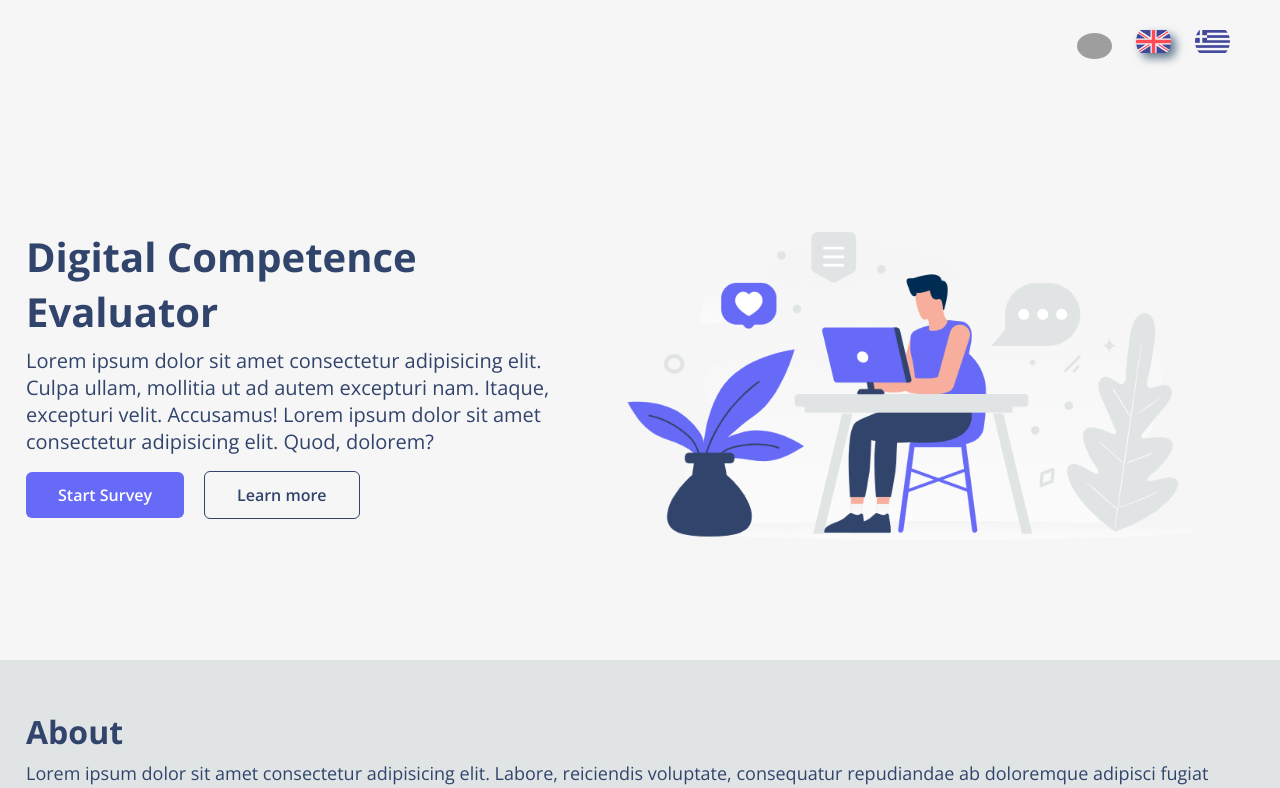
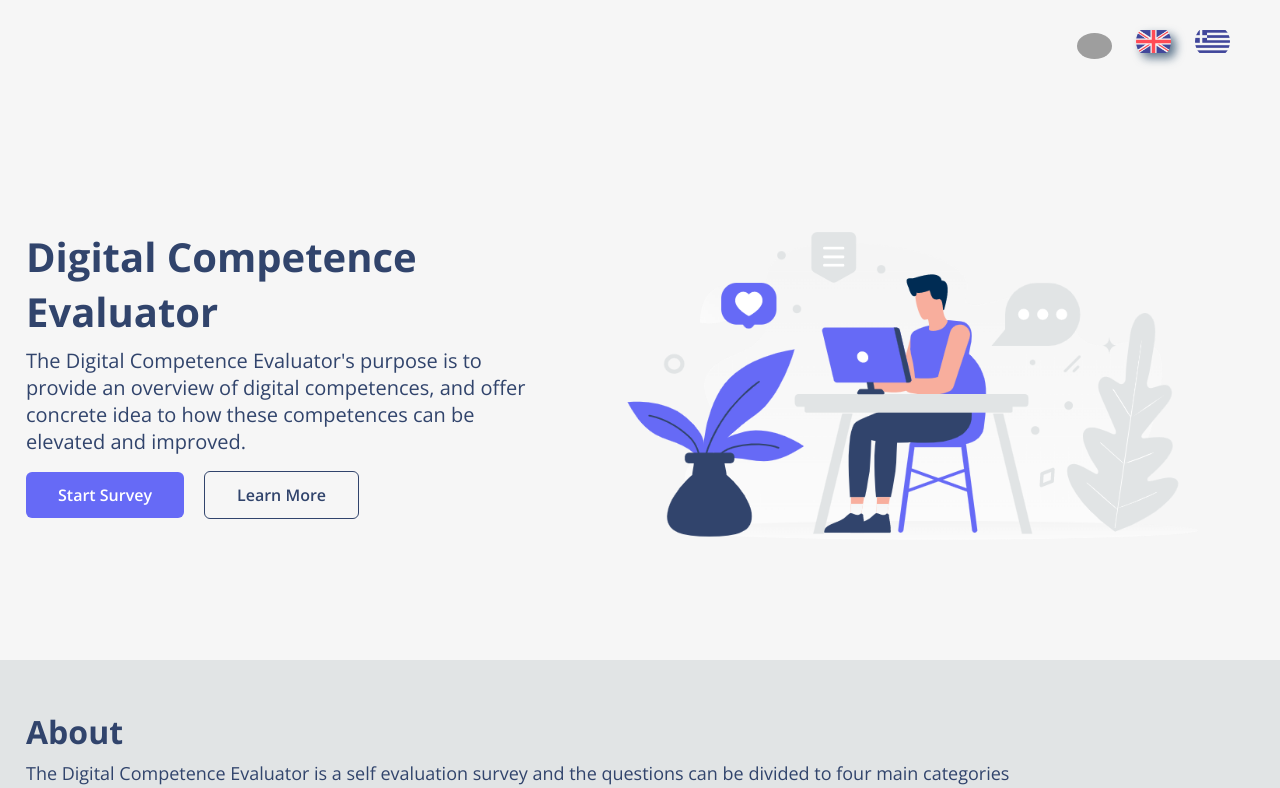
Before and after one commit to konstantinosTabakis/digital-competence-evaluator, a React (Create React App) app: page / in a window 1280 px wide. Shown: the top 788 px of the page. Built offline with nearby package versions, Linux system fonts and the light colour scheme; grey boxes are pictures that could not be loaded.

Commit message:
adding language support functionality

```diff
--- a/src/components/Header.js
+++ b/src/components/Header.js
@@ -4,6 +4,7 @@ import home from '../assets/img/home.png'
 import { useContext, useState } from 'react'
 import EvaluatorContext from '../context/EvaluatorContext'
 import questions from '../data/questions'
+import content from '../data/content'
 import { Link } from 'react-router-dom'
 
 function Header() {
@@ -13,7 +14,7 @@ function Header() {
     // Language change method
     const handleChange = (e) => {
         setActiveItem(e.target.id)
-        dispatch({ type: 'SET_LANGUAGE', language: e.target.id, questions: questions[e.target.id] })
+        dispatch({ type: 'SET_LANGUAGE', language: e.target.id, questions: questions[e.target.id], content: content[e.target.id] })
     }
 
     return (
--- a/src/components/charts/VerticalBar.js
+++ b/src/components/charts/VerticalBar.js
@@ -1,8 +1,40 @@
-import React from 'react'
+import {
+    Chart as ChartJS,
+    CategoryScale,
+    LinearScale,
+    BarElement,
+    Title,
+    Tooltip,
+    Legend,
+} from 'chart.js';
+import { Bar } from 'react-chartjs-2'
 
-function VerticalBar() {
+ChartJS.register(
+    CategoryScale,
+    LinearScale,
+    BarElement,
+    Title,
+    Tooltip,
+    Legend
+)
+const options =
+{
+    responsive: true,
+    maintainAspectRatio: false,
+    plugins: {
+        legend: {
+            display: false
+        },
+        // title: {
+        //     display: true,
+        //     text: 'Chart.js Bar Chart',
+        // },
+    },
+};
+
+function VerticalBar({ data }) {
     return (
-        <div>VerticalBar</div>
+        <Bar options={options} data={data}/>
     )
 }
 
--- a/src/context/EvaluatorContext.js
+++ b/src/context/EvaluatorContext.js
@@ -1,12 +1,14 @@
 import { createContext, useReducer } from "react"
 import EvaluatorReducer from "./EvaluatorReducer"
 import questions from '../data/questions'
+import content from "../data/content"
 
 const EvaluatorContext = createContext()
 
 export const EvaluatorProvider = ({ children }) => {
     const initialState = {
         language: 'en',
+        content: content.en,
         questions: questions.en,
         lastPage: Math.ceil(questions.en.length/5),
         results:[]
--- a/src/context/EvaluatorReducer.js
+++ b/src/context/EvaluatorReducer.js
@@ -5,7 +5,8 @@ const EvaluatorReducer = (state, action) => {
             return {
                 ...state,
                 language: action.language,
-                questions: action.questions
+                questions: action.questions,
+                content: action.content
             }
         case 'ADD_RESULT':
             return {
--- a/src/data/content.js
+++ b/src/data/content.js
@@ -0,0 +1,48 @@
+const content = {
+    'en':{
+        'hero-text': "The Digital Competence Evaluator's purpose is to provide an overview of digital competences, and offer concrete idea to how these competences can be elevated and improved.",
+        'home-cta-primary': 'Start Survey',
+        'home-cta-secondary': 'Learn More',
+        'about-title': 'About',
+        'about-text': 'The Digital Competence Evaluator is a self evaluation survey and the questions can be divided to four main categories',
+        'category1': 'Information',
+        'category1-text': 'Ability to identify, locate, retrieve, store, organise and analyse digital information and evaluate relevance and purpose.',
+        'category2': 'Communication',
+        'category2-text': 'Ability to communicate, collaborate, interact with and participate in virtual teams and networks as well as make use of appropriate media, tone and behavior.',
+        'category3': 'Production',
+        'category3-text': 'Ability to create, configure, and edit digital content, solve digital problems and explore new ways to take advantage of technology.',
+        'category4': 'Safety',
+        'category4-text': 'Ability to use digital technology safely and sustainably in relation to data, identity and work injuries and to pay attention to legal consequences, rights and duties.',
+        'next-btn': 'Next',
+        'previous-btn': 'Back',
+        'submit-btn': 'Submit',
+        'overview-title': 'Overview',
+        'overview-btn': 'Generate Chart',
+        'results-title': 'Results',
+        'results-total': 'Total'
+    },
+    'el':{
+        'hero-text': "Ο σκοπός του Digital Competence Evaluator είναι να παρέχει μια επισκόπηση των ψηφιακών ικανοτήτων και να προσφέρει συγκεκριμένη ιδέα για το πώς αυτές οι ικανότητες μπορούν να αυξηθούν και να βελτιωθούν.",
+        'home-cta-primary': 'Έναρξη Έρευνας',
+        'home-cta-secondary': 'Μάθε Περισσότερα',
+        'about-title': 'Σχετικά',
+        'about-text': 'Το Digital Competence Evaluator είναι μια έρευνα αυτοαξιολόγησης και οι ερωτήσεις μπορούν να χωριστούν σε τέσσερις κύριες κατηγορίες',
+        'category1': 'Πληροφορίες',
+        'category1-text': 'Ικανότητα αναγνώρισης, εντοπισμού, ανάκτησης, αποθήκευσης, οργάνωσης και ανάλυσης ψηφιακών πληροφοριών και αξιολόγησης της συνάφειας και του σκοπού.',
+        'category2': 'Επικοινωνία',
+        'category2-text': 'Ικανότητα επικοινωνίας, συνεργασίας, αλληλεπίδρασης και συμμετοχής σε εικονικές ομάδες και δίκτυα καθώς και χρήση κατάλληλων μέσων, τόνου και συμπεριφοράς.',
+        'category3': 'Παραγωγή',
+        'category3-text': 'Δυνατότητα δημιουργίας, διαμόρφωσης και επεξεργασίας ψηφιακού περιεχομένου, επίλυσης ψηφιακών προβλημάτων και διερεύνησης νέων τρόπων αξιοποίησης της τεχνολογίας.',
+        'category4': 'Ασφάλεια',
+        'category4-text': 'Ικανότητα ασφαλούς και βιώσιμης χρήσης της ψηφιακής τεχνολογίας σε σχέση με δεδομένα, ταυτότητα και εργασιακούς τραυματισμούς και προσοχή σε νομικές συνέπειες, δικαιώματα και υποχρεώσεις.',
+        'next-btn': 'Επόμενο',
+        'previous-btn': 'Πίσω',
+        'submit-btn': 'Υποβολή',
+        'overview-title': 'Προεπισκόπηση',
+        'overview-btn':'Δημιουργία Γραφήματος',
+        'results-title': 'Αποτελέσματα',
+        'results-total': 'Σύνολο'
+    }
+}
+
+export default content
--- a/src/data/questions.js
+++ b/src/data/questions.js
@@ -140,6 +140,18 @@ const questions ={
             category: 'safety',
             example: 'Feel safe when using, for example, credit card details, home address or social security number'
         },
+        {
+            id: 11,
+            title: 'I can do an in-depth search for information and the digital footprints of me and others',
+            category: 'safety',
+            example: 'Know how to search for and find personal data such as profile photo, previous comments, address, job, education etc.'
+        },
+        {
+            id: 12,
+            title: 'I have good strategies for creating and remembering (or saving) passwords',
+            category: 'safety',
+            example: "For example, having a good habit of creating passwords using symbols, numbers, uppercase letters, and without using the name of family or pets"
+        },
 
 
     ]
--- a/src/pages/Home.js
+++ b/src/pages/Home.js
@@ -4,8 +4,12 @@ import information from '../assets/img/information.png'
 import communication from '../assets/img/communication.png'
 import production from '../assets/img/production.png'
 import { Link } from 'react-router-dom'
+import EvaluatorContext from '../context/EvaluatorContext'
+import { useContext } from 'react'
 
 function Home() {
+    const {content}= useContext(EvaluatorContext)
+
     return (
         <>
             <div className="container">
@@ -13,12 +17,14 @@ function Home() {
                     <div>
                         <h1 className='hero-title'>Digital Competence Evaluator</h1>
                         <p className="hero-text">
-                            Lorem ipsum dolor sit amet consectetur adipisicing elit. Culpa ullam, mollitia ut ad autem excepturi nam. Itaque, excepturi velit. Accusamus!
-                            Lorem ipsum dolor sit amet consectetur adipisicing elit. Quod, dolorem?
+                            {/* Lorem ipsum dolor sit amet consectetur adipisicing elit. Culpa ullam, mollitia ut ad autem excepturi nam. Itaque, excepturi velit. Accusamus!
+                            Lorem ipsum dolor sit amet consectetur adipisicing elit. Quod, dolorem? */}
+                            {/* The Digital Competence Evaluator's purpose is to provide an overview of digital competences, and offer concrete idea to how these competences can be elevated and improved. */}
+                            {content['hero-text']}
                         </p>
                         <div className="hero-btns">
-                            <Link to="/survey"><button className='btn btn-secondary'>Start Survey</button></Link>
-                            <a href="#about"><button className='btn btn-light'>Learn more</button></a>
+                            <Link to="/survey"><button className='btn btn-secondary'>{content['home-cta-primary']}</button></Link>
+                            <a href="#about"><button className='btn btn-light'>{content['home-cta-secondary']}</button></a>
                         </div>
                     </div>
                     <div>
@@ -29,36 +35,36 @@ function Home() {
             </div>
             <div className="about" id='about'>
                 <div className="container">
-                    <h2>About</h2>
-                    <p>Lorem ipsum dolor sit amet consectetur adipisicing elit. Labore, reiciendis voluptate, consequatur repudiandae ab doloremque adipisci fugiat explicabo ut, sunt amet sapiente dolore molestias mollitia architecto tempore quibusdam soluta aliquid.</p>
+                    <h2>{content['about-title']}</h2>
+                    <p>{content['about-text']}</p>
                     <div className="about-grid">
                         <div className="item">
                             <div className="img-area">
                                 <img src={information} alt="" />
                             </div>
-                            <h4>Information</h4>
-                            <p>Ability to identify, locate, retrieve, store, organise and analyse digital information and evaluate relevance and purpose.</p>
+                            <h4>{content['category1']}</h4>
+                            <p>{content['category1-text']}</p>
                         </div>
                         <div className="item">
                             <div className="img-area">
                                 <img src={communication} alt="" />
                             </div>
-                            <h4>Communication</h4>
-                            <p>Ability to communicate, collaborate, interact with and participate in virtual teams and networks as well as make use of appropriate media, tone and behavior.</p>
+                            <h4>{content['category2']}</h4>
+                            <p>{content['category2-text']}</p>
                         </div>
                         <div className="item">
                             <div className="img-area">
                                 <img src={production} alt="" />
                             </div>
-                            <h4>Production</h4>
-                            <p>Ability to create, configure, and edit digital content, solve digital problems and explore new ways to take advantage of technology.</p>
+                            <h4>{content['category3']}</h4>
+                            <p>{content['category3-text']}</p>
                         </div>
                         <div className="item">
                             <div className="img-area">
                                 <img src={safety} alt="" />
                             </div>
-                            <h4>Safety</h4>
-                            <p>Ability to use digital technology safely and sustainably in relation to data, identity and work injuries and to pay attention to legal consequences, rights and duties.</p>
+                            <h4>{content['category4']}</h4>
+                            <p>{content['category4-text']}</p>
                         </div>
                     </div>
                 </div>
--- a/src/pages/Overview.js
+++ b/src/pages/Overview.js
@@ -3,7 +3,7 @@ import { useNavigate } from "react-router-dom"
 import EvaluatorContext from "../context/EvaluatorContext"
 
 function Overview() {
-    const { questions, results } = useContext(EvaluatorContext)
+    const { questions, results, content } = useContext(EvaluatorContext)
     const [displayResults, setDisplayResults] = useState([])
     const navigate= useNavigate()
 
@@ -30,7 +30,7 @@ function Overview() {
     return (
         <div className="container">
             <div className="overview">
-                <h2>Overview</h2>
+                <h2>{content['overview-title']} </h2>
                 <div className="results">
                     {displayResults.map((el) => (
                         <div className="card">
@@ -42,7 +42,7 @@ function Overview() {
                     ))}
                 </div>
                 <div className="btn-area">
-                    <button className="btn btn-primary" onClick={handleNavigate}>Generate charts</button>
+                    <button className="btn btn-primary" onClick={handleNavigate}>{content['overview-btn']}</button>
                 </div>
             </div>
         </div>
--- a/src/pages/Results.js
+++ b/src/pages/Results.js
@@ -1,26 +1,9 @@
 import { useContext, useEffect, useState } from "react"
 import EvaluatorContext from "../context/EvaluatorContext"
-import {
-    Chart as ChartJS,
-    CategoryScale,
-    LinearScale,
-    BarElement,
-    Title,
-    Tooltip,
-    Legend,
-  } from 'chart.js';
-  import { Bar } from 'react-chartjs-2';
+import VerticalBar from "../components/charts/VerticalBar";
 
-  ChartJS.register(
-    CategoryScale,
-    LinearScale,
-    BarElement,
-    Title,
-    Tooltip,
-    Legend
-  );
 function Results() {
-    const {results}= useContext(EvaluatorContext)
+    const {results, content}= useContext(EvaluatorContext)
     const [total,setTotal]= useState(0)
     const [totalInf,setTotalInf]= useState(0)
     const [totalCom,setTotalCom]= useState(0)
@@ -28,29 +11,15 @@ function Results() {
     const [totalSaf,setTotalSaf]= useState(0)
     // const categories= ['information','communication','production','safety']
 
-    const data ={
-        labels: ['information','communication','production','safety'],
+    const chartData ={
+        labels: [content['category1'],content['category2'],content['category3'],content['category4']],
         datasets :[{
             data: [totalInf,totalCom,totalProd,totalSaf],
-            // data: [1,2,3,5],
             backgroundColor: ['#666AF6', '#F666B2','#F6F266','#66F6AA']
         },
         ]
     }
-    const options =
-    {
-        responsive: true,
-        maintainAspectRatio: false,
-        plugins: {
-          legend: {
-            display : false
-          },
-          title: {
-            display: true,
-            text: 'Chart.js Bar Chart',
-          },
-        },
-      };
+
 
     useEffect(()=>{
         setTotal(findTotal(results))
@@ -72,22 +41,22 @@ function Results() {
     return (
         <div className="container">
             <div className="results-container">
-                <h2>Results</h2>
+                <h2>{content['results-title']}</h2>
                 <div className="data">
                     <div className="groups">
-                        <div className="itm"><span>Information </span> : {totalInf}% </div>
-                        <div className="itm"><span>Communication </span> : {totalCom}% </div>
-                        <div className="itm"><span>Production </span> : {totalProd}% </div>
-                        <div className="itm"><span>Safety </span> : {totalSaf}% </div>
+                        <div className="itm"><span>{content['category1']} </span> : {totalInf}% </div>
+                        <div className="itm"><span>{content['category2']} </span> : {totalCom}% </div>
+                        <div className="itm"><span>{content['category3']} </span> : {totalProd}% </div>
+                        <div className="itm"><span>{content['category4']} </span> : {totalSaf}% </div>
                     </div>
                     <div className="total">
                         <div className="total-inner">
-                            Total <br /> {total}%
+                            {content['results-total']} <br /> {total}%
                         </div>
                     </div>
                 </div>
                 <div className="chart">
-                    <Bar options={options} data={data}/>
+                    <VerticalBar data={chartData}/>
                 </div>
             </div>
         </div>
```
Also changed, not shown: src/pages/Survey.js (+5 -5 lines).
